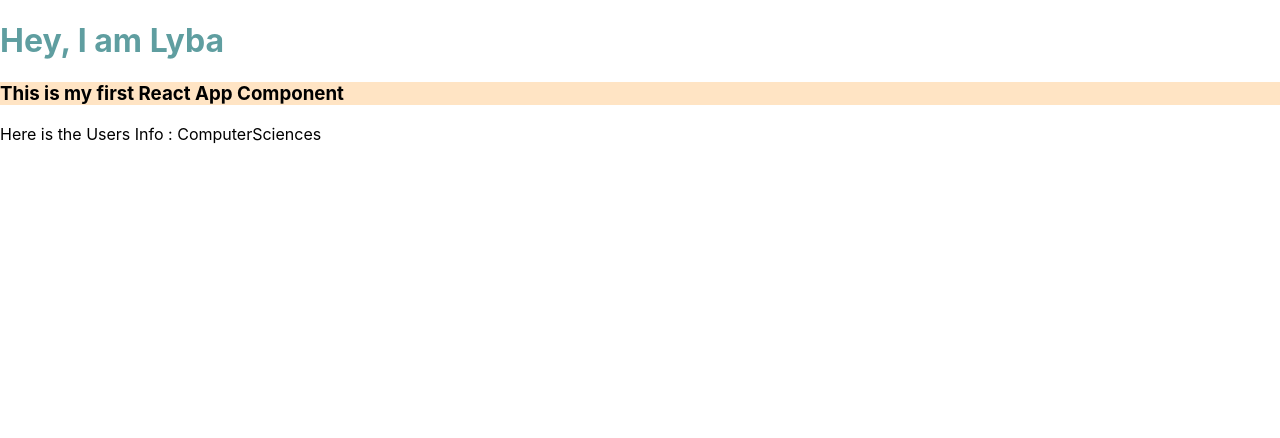
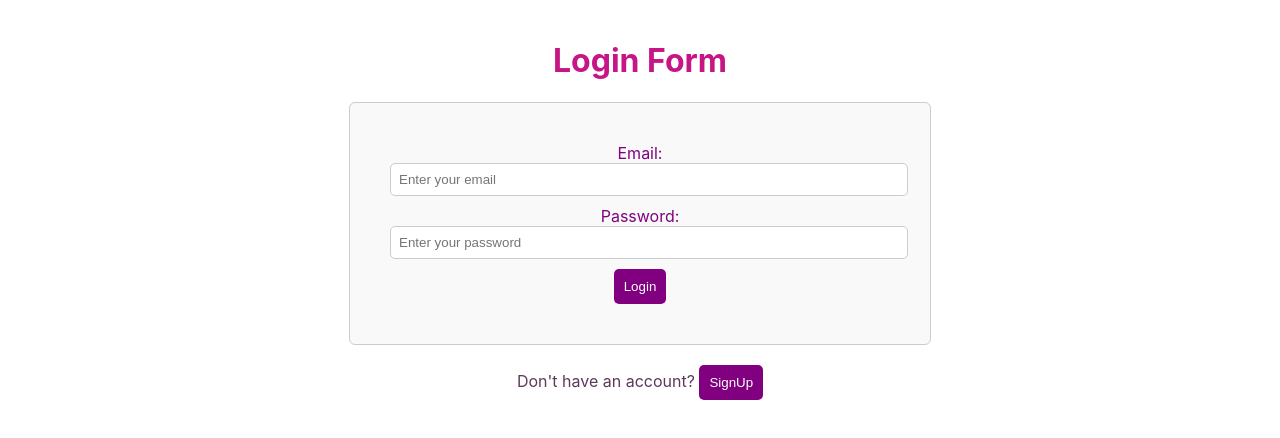
Before and after one commit to LybaFaisal/web-code-42, a React (Create React App) app: page / in a window 1280 px wide. Shown: the top 438 px of the page. Built offline with nearby package versions, Linux system fonts and the light colour scheme.

Commit message:
LoginSignUp-React

```diff
--- a/src/App.jsx
+++ b/src/App.jsx
@@ -1,19 +1,9 @@
-import Lybafunc from './component'
-
-// function App() {
-//   let std_data = 'I am student data';
-//   return (
-//     <div className="App">
-//       <Lybafunc info = {std_data}/>
-//     </div>
-//   );
-// }
+import LoginSignupForm from './component'
 
 function App() {
-  let std_data = 'I am student data';
   return (
     <div className="App">
-      <Lybafunc info = {std_data}/>
+      <LoginSignupForm/>
     </div>
   );
 }
--- a/src/comp.css
+++ b/src/comp.css
@@ -1,6 +1,44 @@
+.App {
+  text-align: center;
+  padding: 20px;
+}
+
+form {
+  margin: 20px auto;
+  padding: 40px;
+  width: 500px;
+  border: 1px solid #ccc;
+  border-radius: 6px;
+  background-color: #f9f9f9;
+}
+
+input {
+  display: flex;
+  width: 100%;
+  margin-bottom: 10px;
+  padding: 8px;
+  border-radius: 5px;
+  border: 1px solid #ccc;
+}
+
+button {
+  padding: 10px;
+  border-radius: 5px;
+  background-color:purple;
+  color: white;
+  border: none;
+  cursor: pointer;
+}
+
+button:hover {
+  background-color: #6bb76f;
+}
 h1{
-  color: cadetblue;
+  color:mediumvioletred;
 }
-h3{
-  background-color: bisque;
+label{
+  color:purple;
 }
+p{
+  color:rgb(91, 58, 91);
+}
--- a/src/component.jsx
+++ b/src/component.jsx
@@ -1,28 +1,70 @@
 /* Creating and Nesting Components */
-
+import React, { useState } from 'react';
 import './comp.css'
 
 // How to display data in React:
 
-function Lybafunc(props) {
-    // let std_data = 123456;
-    // How to display data from a different component=>
+function LoginSignupForm(){
+    const [isLogin, setIsLogin] = useState(true);
 
+  const toggleForm = () => {
+    setIsLogin(!isLogin);
+};
 
-        //Through Objects
+if(isLogin){
+    return(
+        <div>
+            <h1>Login Form</h1>
+            <form action="">
+                <div>
+                    <label htmlFor="">Email:</label>
+                    <input type="email" placeholder='Enter your email' required />
+                </div>
 
-        let user = {
-            name : 'Lyba',
-            degree : 'ComputerSciences',
-            regno : 184
-        }
-    return(
-        <>
-        <h1>Hey, I am Lyba</h1>
-        <h3>This is my first React App Component</h3>
+                <div>
+                    <label htmlFor="">Password:</label>
+                    <input type="password" placeholder='Enter your password' required />
+                </div>
 
-        <p>Here is the Users Info : {user.degree}</p>
-        </>
-    )
+                <button type='submit'>Login</button>
+
+            </form>
+
+            <p>Don't have an account? <button onClick={toggleForm}>SignUp</button></p>
+            {/* Outside the form */}
+        </div>
+    );
+    }
+
+    else{
+        return(
+            <div>
+                <h1>SignUp Form</h1>
+            <form action="">
+                <div>
+                    <label htmlFor="">Email:</label>
+                    <input type="email" placeholder='Enter your email' required />
+                </div>
+
+                <div>
+                    <label htmlFor="">Password:</label>
+                    <input type="password" placeholder='Enter your password' required />
+                </div>
+
+                <div>
+                    <label htmlFor="">Confirm Password:</label>
+                    <input type="password" placeholder='Confirm your password' required />
+                </div>
+
+                <button type='submit'>SignUp</button>
+
+            </form>
+
+            <p>Already have an account? <button onClick={toggleForm}>Login</button></p>
+            {/* Outside the form */}
+            </div>
+        );
+    }
 }
-export default Lybafunc;
+
+export default LoginSignupForm;
```
